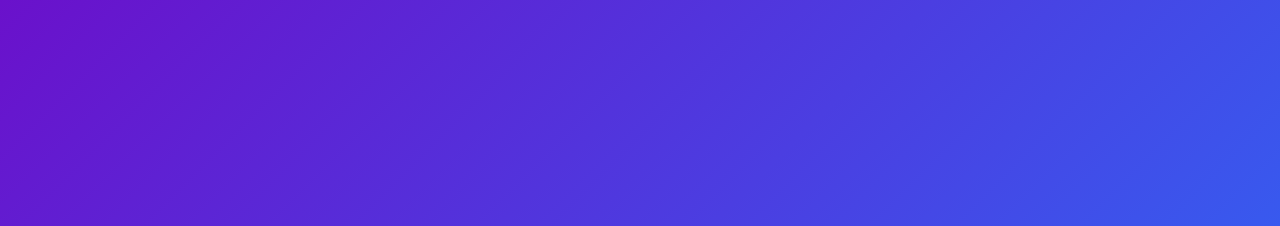
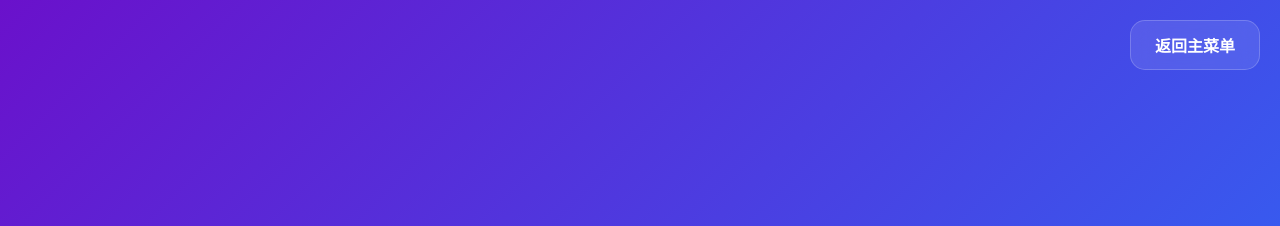
Before and after one commit to LAMCHOWJAM/LAMCHOWJAM.github.io, a plain HTML site: page image-merge.html in a window 1280 px wide. Shown: the top 226 px of the page. Drawn offline with Linux system fonts and the light colour scheme.

Commit message:
Update image-merge.html

```diff
--- a/image-merge.html
+++ b/image-merge.html
@@ -20,6 +20,7 @@
             align-items: center;
             min-height: 100vh;
             flex-direction: column;
+            position: relative;
         }
 
         h1 {
@@ -148,10 +149,34 @@
             border: 1px solid #ddd;
             border-radius: 5px;
         }
+
+        /* 返回主菜单按钮样式 */
+        .back-to-menu {
+            position: absolute;
+            top: 20px;
+            right: 20px;
+            padding: 12px 24px;
+            background: rgba(255, 255, 255, 0.1);
+            color: #fff;
+            border: 1px solid rgba(255, 255, 255, 0.2);
+            border-radius: 15px;
+            cursor: pointer;
+            text-decoration: none;
+            font-size: 1rem;
+            font-weight: 600;
+            backdrop-filter: blur(10px);
+            transition: all 0.3s ease;
+        }
+
+        .back-to-menu:hover {
+            background: rgba(255, 255, 255, 0.2);
+            transform: translateY(-3px);
+        }
     </style>
 </head>
 
 <body>
+    <a href="index.html" class="back-to-menu">返回主菜单</a>
     <div class="container">
         <h1>图片拼接工具</h1>
         <!-- 文件上传区域 -->
```
